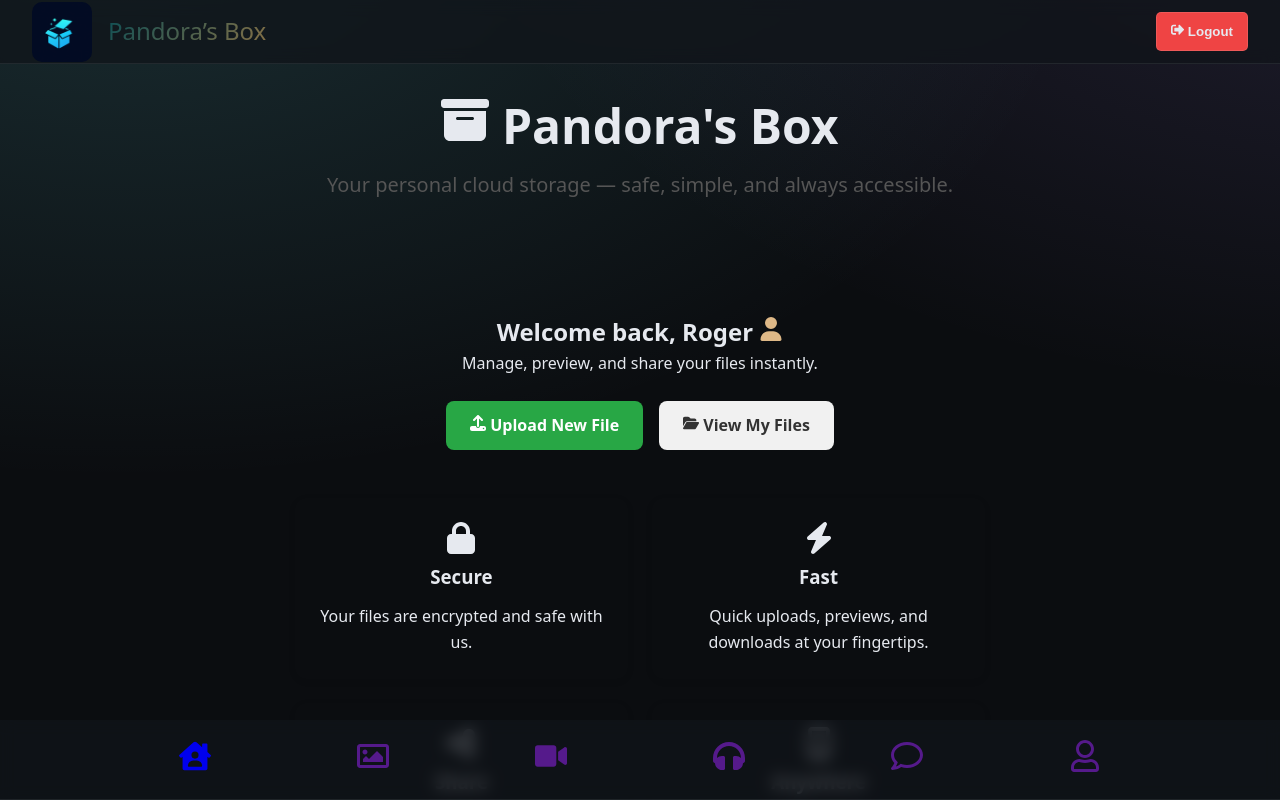
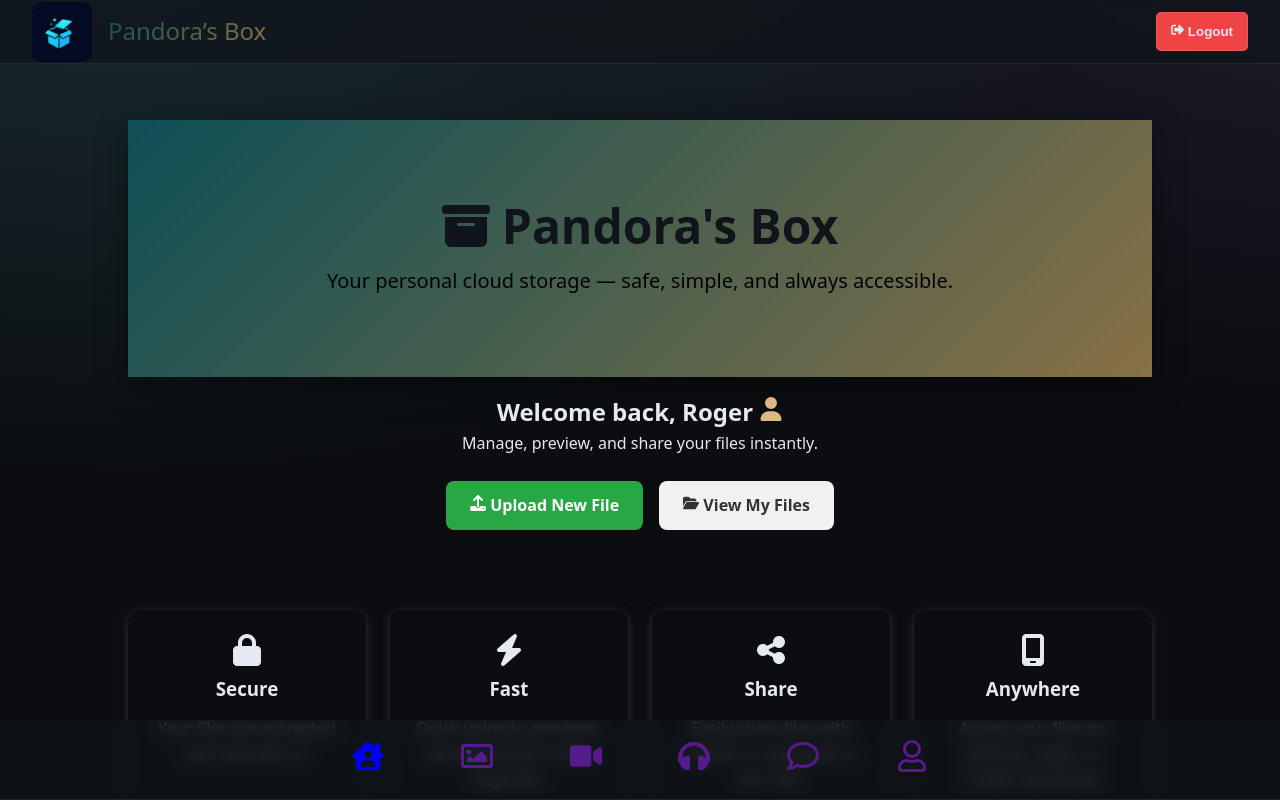
Before and after one commit to Metgala1/Pandora-s-box-, a React (Vite) app: page / in a window 1280 px wide. Shown: the top 800 px of the page. Built offline with nearby package versions, Linux system fonts and the light colour scheme.

Commit message:
Worked on my mainDiv element

```diff
--- a/src/components/Main.jsx
+++ b/src/components/Main.jsx
@@ -92,7 +92,7 @@ const Main = () => {
 
       {/* Call to Action Section */}
       <section className={styles.cta}>
-        <h2 style={{ color: "black" }}>Start Storing Smarter Today</h2>
+        <h2 style={{ color: "white" }}>Start Storing Smarter Today</h2>
         <p>Pandora’s Box makes managing your files simple and professional.</p>
         {!user ? (
           <a className={`${styles.btn} ${styles.signupBtn}`} href="/register">
--- a/src/index.css
+++ b/src/index.css
@@ -75,6 +75,7 @@ h1 {
   transition: background 0.3s ease, color 0.3s ease;
   margin: auto;
   padding: 0;
+  overflow: auto;
 }
 
 
--- a/src/styles/Footer.module.css
+++ b/src/styles/Footer.module.css
@@ -20,9 +20,9 @@
     justify-content: center;
     flex-direction: column;
     align-items: center;
-     position: fixed;
+    position: fixed;
     bottom: 0;
-    z-index: 1000;
+    z-index: 900;
     backdrop-filter: blur(8px);
     background:  color-mix(in oklab, var(--panel), transparent 25%);
     border-bottom: 1px solid color-mix(in oklab, var(--text), transparent 92%);
@@ -32,11 +32,12 @@
 }
 
 .icons{
-    width: 80%;
+    width: 50%;
     margin: auto;
     display: flex;
     justify-content: space-between;
     align-items: center;
+
 }
 
 .icon{
--- a/src/styles/Main.module.css
+++ b/src/styles/Main.module.css
@@ -1,21 +1,49 @@
-.mainContainer {
-  padding: 2rem;
-  max-width: 1200px;
-  margin: 0 auto;
+:root {
+  --bg: #0b0d10;
+  --panel: #11141a;
+  --panel-2: #141824;
+  --text: #e6e9ef;
+  --muted: #9aa4b2;
+  --brand: #0d4f55;
+  --brand-2: #887146;
+  --danger: #ef4444;
+  --success: #22c55e;
+  --warning: #f59e0b;
+  --ring: rgba(110, 231, 242, 0.4);
+  --radius: 16px;
+  --shadow: 0 10px 30px rgba(0, 0, 0, 0.35);
 }
 
-/* Hero Section */
+.mainContainer {
+  width: 80vw;
+  margin: 0 auto;
+  display: flex;
+  flex-direction: column;
+  margin-top: 15vh;
+  margin-bottom: 15vh;
+}
+
 .heroSection {
   text-align: center;
-  padding: 4rem 2rem;
-  border-radius: 1rem;
-  margin-bottom: 3rem;
+  padding: 5rem 2rem;
+  margin-bottom: 1rem;
+  background: linear-gradient(135deg, var(--brand), var(--brand-2));
+  color: var(--panel);
+  box-shadow: var(--shadow);
+
+}
+
+.heroContent p{
+    color: black;
 }
 
 .heroContent h1 {
-  font-size: 3rem;
-  font-weight: 700;
-  margin-bottom: 1rem;
+    font-size: clamp(36px, 4vw, 48px);
+    margin-bottom: 12px;
+    display: flex;
+    justify-content: center;
+    align-items: center;
+    gap: 12px;
 }
 
 .btn {
@@ -117,7 +145,7 @@
   padding: 1.5rem;
   border-radius: 0.75rem;
   text-align: center;
-  box-shadow: 0 2px 8px rgba(0, 0, 0, 0.05);
+  box-shadow: 0 2px 8px #333;
 }
 
 .featureCard h3 {
@@ -141,3 +169,23 @@
   font-size: 1.1rem;
   color: #444;
 }
+
+@media (max-width: 768px) {
+    .mainContainer{
+        width: 100%;
+        margin-top: 8vh;
+        margin-bottom: 10vh;
+    }
+    .heroSection{
+        padding-top: 2rem;
+        margin-bottom: 2rem;
+    }
+    .welcomeSection{
+        padding: 0.2rem 1rem;
+    }
+    .featureCard{
+        border-radius: 0px;
+    }
+
+
+}
```
